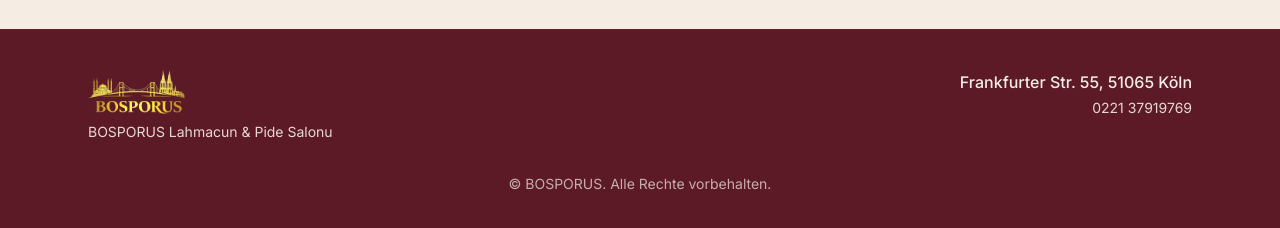
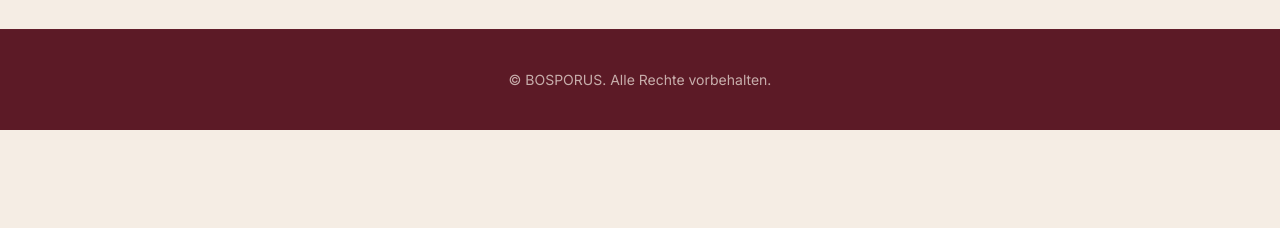
Before and after one commit to nilvaes/pide-salon, a React (Vite) app: page / in a window 1280 px wide. Shown: the part 3653-3881 px from the top of the page. After the commit the page ends 3783 px from the top, so only its background shows below. Built offline with nearby package versions, Linux system fonts and the light colour scheme; a web font is replaced by a local one.

Commit message:
remove redundant info in footer

```diff
--- a/src/components/Footer.tsx
+++ b/src/components/Footer.tsx
@@ -1,32 +1,14 @@
 import { content } from '../content/content';
 import { useLanguage } from '../context/LanguageContext';
-import { Logo } from './Logo';
 
 export function Footer() {
   const { lang } = useLanguage();
-  const { footer, contact } = content;
+  const { footer } = content;
 
   return (
     <footer className="border-t border-bosporus-red/20 bg-bosporus-red-dark py-10 text-bosporus-cream/90">
       <div className="mx-auto max-w-6xl px-4 sm:px-6">
-        <div className="flex flex-col items-center gap-6 sm:flex-row sm:items-start sm:justify-between">
-          <div className="text-center sm:text-left">
-            <Logo size="sm" />
-            <p className="mt-2 text-sm">{footer.name[lang]}</p>
-          </div>
-          <div className="text-center sm:text-right">
-            <p className="font-medium text-bosporus-cream">
-              {contact.address[lang]}, {contact.city[lang]}
-            </p>
-            <a
-              href={`tel:${contact.tel.replace(/\s/g, '')}`}
-              className="mt-1 block text-sm hover:text-bosporus-gold focus:outline-none focus:ring-2 focus:ring-bosporus-gold rounded"
-            >
-              {contact.tel}
-            </a>
-          </div>
-        </div>
-        <p className="mt-8 text-center text-sm text-bosporus-cream/70">
+        <p className="text-center text-sm text-bosporus-cream/70">
           {footer.legal[lang]}
         </p>
       </div>
--- a/src/content/content.ts
+++ b/src/content/content.ts
@@ -105,7 +105,6 @@
     mobilLabel: { de: 'Mobil', tr: 'Mobil' },
   },
   footer: {
-    name: { de: 'BOSPORUS Lahmacun & Pide Salonu', tr: 'BOSPORUS Lahmacun & Pide Salonu' },
     legal: { de: '© BOSPORUS. Alle Rechte vorbehalten.', tr: '© BOSPORUS. Tüm hakları saklıdır.' },
   },
 } as const;
```
